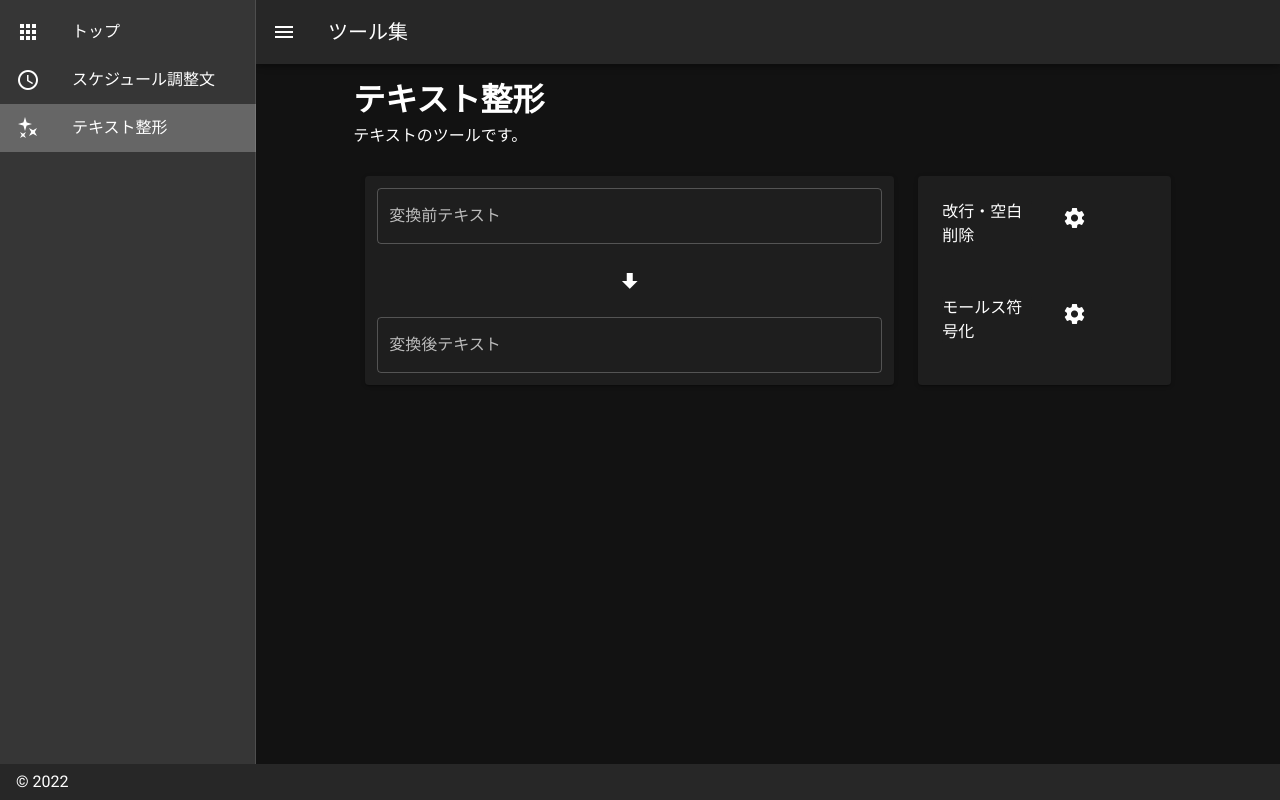
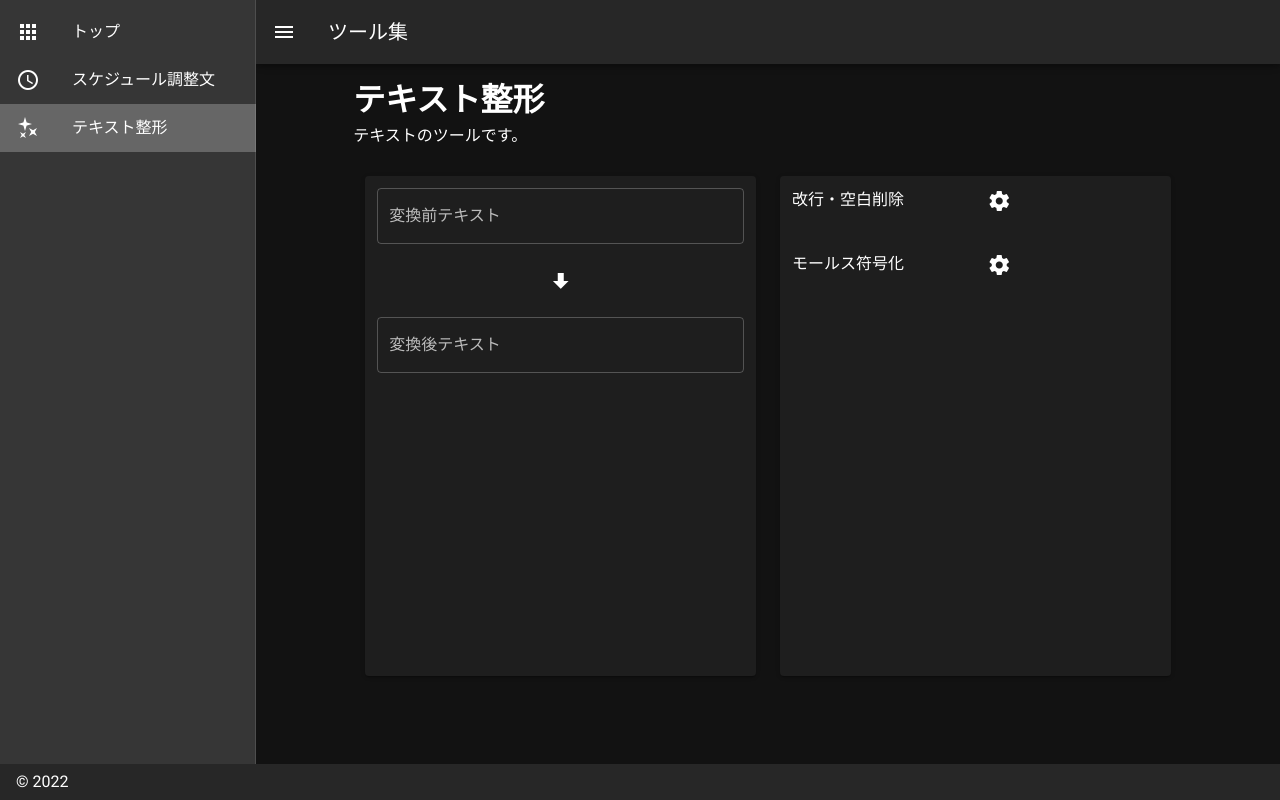
Before and after one commit to running1017/my-tools, a Nuxt app: page /text-formatter in a window 1280 px wide. Built offline with nearby package versions, Linux system fonts and the light colour scheme.

Commit message:
ルールグループ編集画面の調整

```diff
--- a/components/TextFormatter/RuleGroupEditor.vue
+++ b/components/TextFormatter/RuleGroupEditor.vue
@@ -1,32 +1,19 @@
 <template>
-  <v-container>
-    <v-row>
-      <v-col>
-        <v-card flat>{{ ruleGroup.name }}</v-card>
-      </v-col>
-      <v-col>
-        <v-dialog v-model="dialog" width="500">
-          <template #activator="{ on, attrs }">
-            <v-btn icon v-bind="attrs" v-on="on">
-              <v-icon>mdi-cog</v-icon>
-            </v-btn>
-          </template>
-
   <v-card color="grey darken-2">
-            <v-card-title>{{ ruleGroup.name }}</v-card-title>
+    <v-card-title>
+      <span>{{ ruleGroup.name }}</span>
+      <v-spacer></v-spacer>
+      <v-icon @click="close">mdi-close</v-icon>
+    </v-card-title>
     <v-card-text>
       <TextFormatterRuleEditor
-                v-for="(rule, i) in rules"
+        v-for="(rule, i) in ruleGroup.rules"
         :key="i"
         :rule="rule"
         @update="update"
       />
     </v-card-text>
   </v-card>
-        </v-dialog>
-      </v-col>
-    </v-row>
-  </v-container>
 </template>
 
 <script>
@@ -35,31 +22,24 @@ export default {
     ruleGroup: {
       type: Object,
       default: () => ({
+        id: null,
         name: '',
         rules: [],
       }),
     },
-    id: {
-      type: Number,
-      default: null,
-    },
   },
   data: () => ({
     dialog: false,
-    rules: [],
   }),
-  mounted() {
-    this.resetRules()
-  },
   methods: {
     update(newRule) {
-      const updateIndex = this.rules.findIndex((el) => el.id === newRule.id)
-      this.rules.splice(updateIndex, 1, newRule)
-      this.$emit('update', this.id, this.rules)
+      const updateIndex = this.ruleGroup.rules.findIndex((el) => el.id === newRule.id)
+      const newRules = [...this.ruleGroup.rules]
+      newRules[updateIndex] = newRule
+      this.$emit('update', this.ruleGroup.id, newRules)
     },
-    resetRules() {
-      this.rules.splice(0, this.rules.length)
-      this.rules.push(...this.ruleGroup.rules)
+    close() {
+      this.$emit('close')
     },
   },
 }
--- a/pages/text-formatter.vue
+++ b/pages/text-formatter.vue
@@ -7,8 +7,8 @@
       <p>{{ description }}</p>
     </v-row>
     <v-row>
-      <v-col cols="12" md="8">
-        <v-card height="100%">
+      <v-col cols="12" md="6">
+        <v-card :height="cardHeight">
           <v-container>
             <v-row>
               <v-col>
@@ -43,15 +43,27 @@
           </v-container>
         </v-card>
       </v-col>
-      <v-col cols="12" md="4">
-        <v-card height="100%">
-          <v-container>
-            <v-row>
-              <v-col v-for="(ruleGroup, i) in ruleGroups" :key="i" cols="12">
-                <TextFormatterRuleGroupEditor :id="i" :rule-group="ruleGroup" @update="update" />
+      <v-col cols="12" md="6">
+        <v-card :height="cardHeight">
+          <v-container v-show="!showEditor" style="position: absolute">
+            <v-row v-for="(ruleGroup, i) in ruleGroups" :key="i">
+              <v-col>
+                <p>{{ ruleGroup.name }}</p>
+              </v-col>
+              <v-col>
+                <v-icon @click="openEditor(i, ruleGroup)">mdi-cog</v-icon>
               </v-col>
             </v-row>
           </v-container>
+          <v-scroll-y-transition>
+            <v-container v-show="showEditor">
+              <TextFormatterRuleGroupEditor
+                :rule-group="editRuleGroup"
+                @update="update"
+                @close="showEditor = false"
+              />
+            </v-container>
+          </v-scroll-y-transition>
         </v-card>
       </v-col>
     </v-row>
@@ -69,7 +81,13 @@ export default {
     title,
     description,
     beforeText: '',
+    editRuleGroup: {
+      id: null,
+      name: '',
+      rules: [],
+    },
     ruleGroups: preset,
+    showEditor: false,
   }),
   head: () => ({
     title,
@@ -81,10 +99,29 @@ export default {
     afterText() {
       return replaceByRules(this.beforeText, this.flattenRules)
     },
+    cardHeight() {
+      // 画面サイズに合わせて高さを変更する
+      switch (this.$vuetify.breakpoint.name) {
+        case 'xs':
+        case 'sm':
+        case 'md':
+          return '400px'
+        case 'lg':
+          return '500px'
+        case 'xl':
+          return '630px'
+        default:
+          return undefined
+      }
+    },
   },
   methods: {
     update(index, newRule) {
       this.$set(this.ruleGroups[index], 'rules', newRule)
+    },
+    openEditor(index, ruleGroup) {
+      Object.assign(this.editRuleGroup, { ...ruleGroup, id: index })
+      this.showEditor = true
     },
   },
 }
```
Lines whose indentation alone changed are shown as unchanged.
